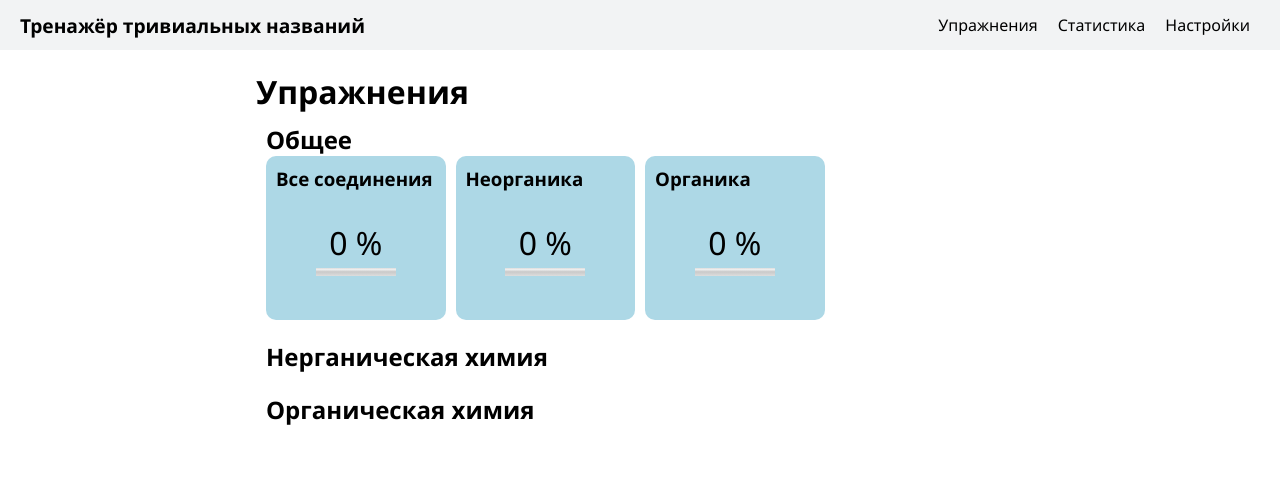
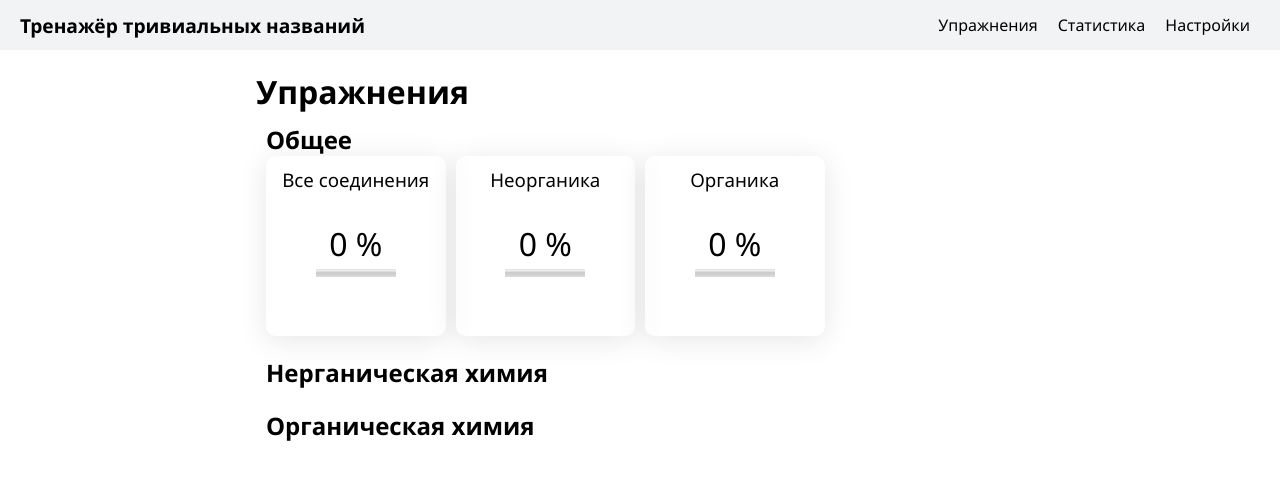
Before and after one commit to shelepuginivan/trivial-chemistry-trainer, a React (Vite) app: page /exercises in a window 1280 px wide. Shown: the top 480 px of the page. Built offline with nearby package versions, Linux system fonts and the light colour scheme.

Commit message:
Improved appearance of ExerciseCard

```diff
--- a/src/ui/ExerciseCard/exerciseCard.module.sass
+++ b/src/ui/ExerciseCard/exerciseCard.module.sass
@@ -1,14 +1,21 @@
+@import 'src/styles/global'
+
 .exerciseCard
+	@extend .glass
+	aspect-ratio: 1 / 1
 	text-decoration: none
 	color: black
-	background: lightblue
 	border-radius: 10px
 	padding: 10px
 
-	strong
+	&[data-completed=true]
+		outline: 1.5px solid green
+
+	h3
 		display: inline-block
 		width: 100%
 		text-align: center
+		font-weight: normal
 
 .progressbarWrapper
 	display: flex
```
